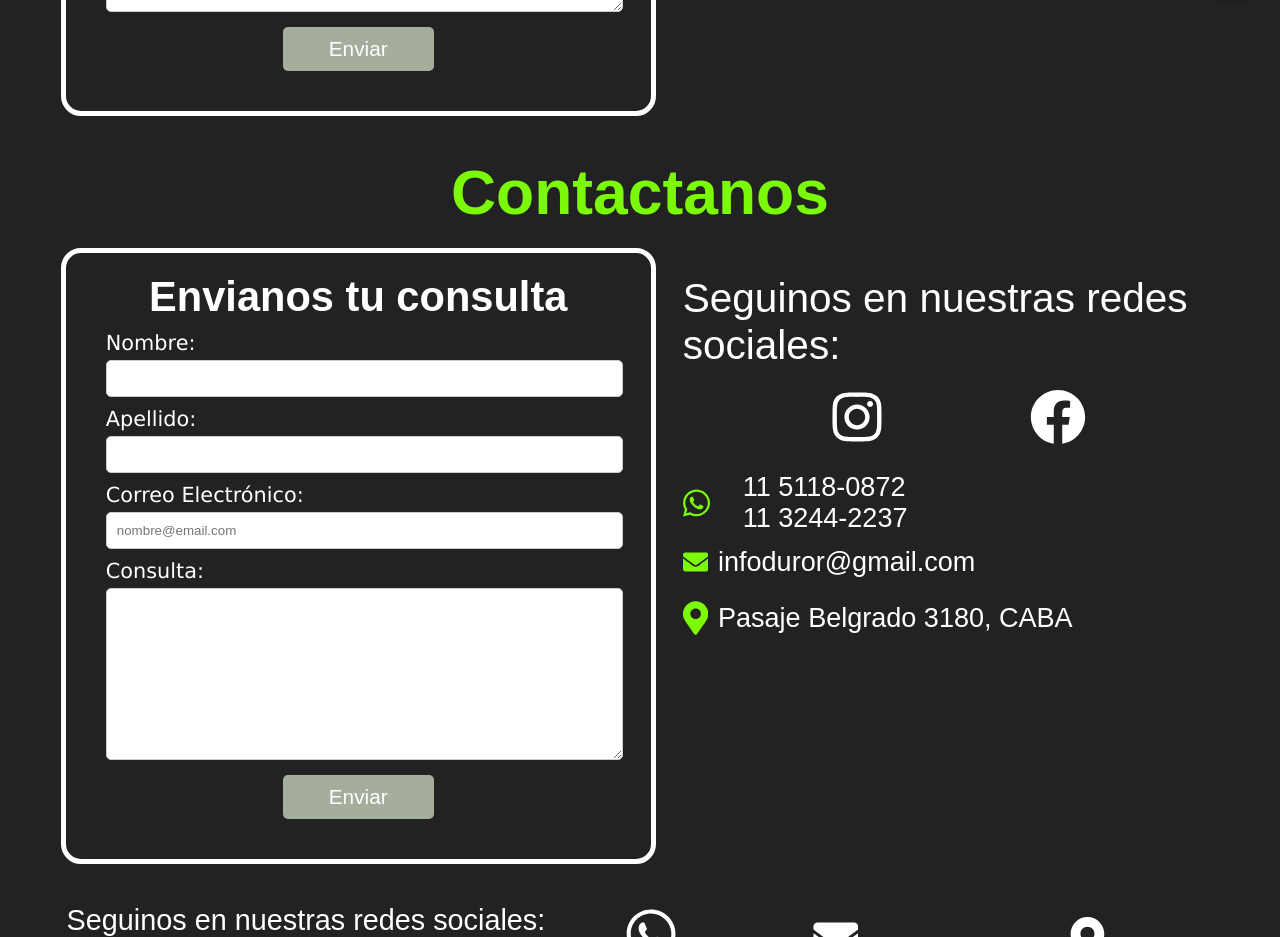
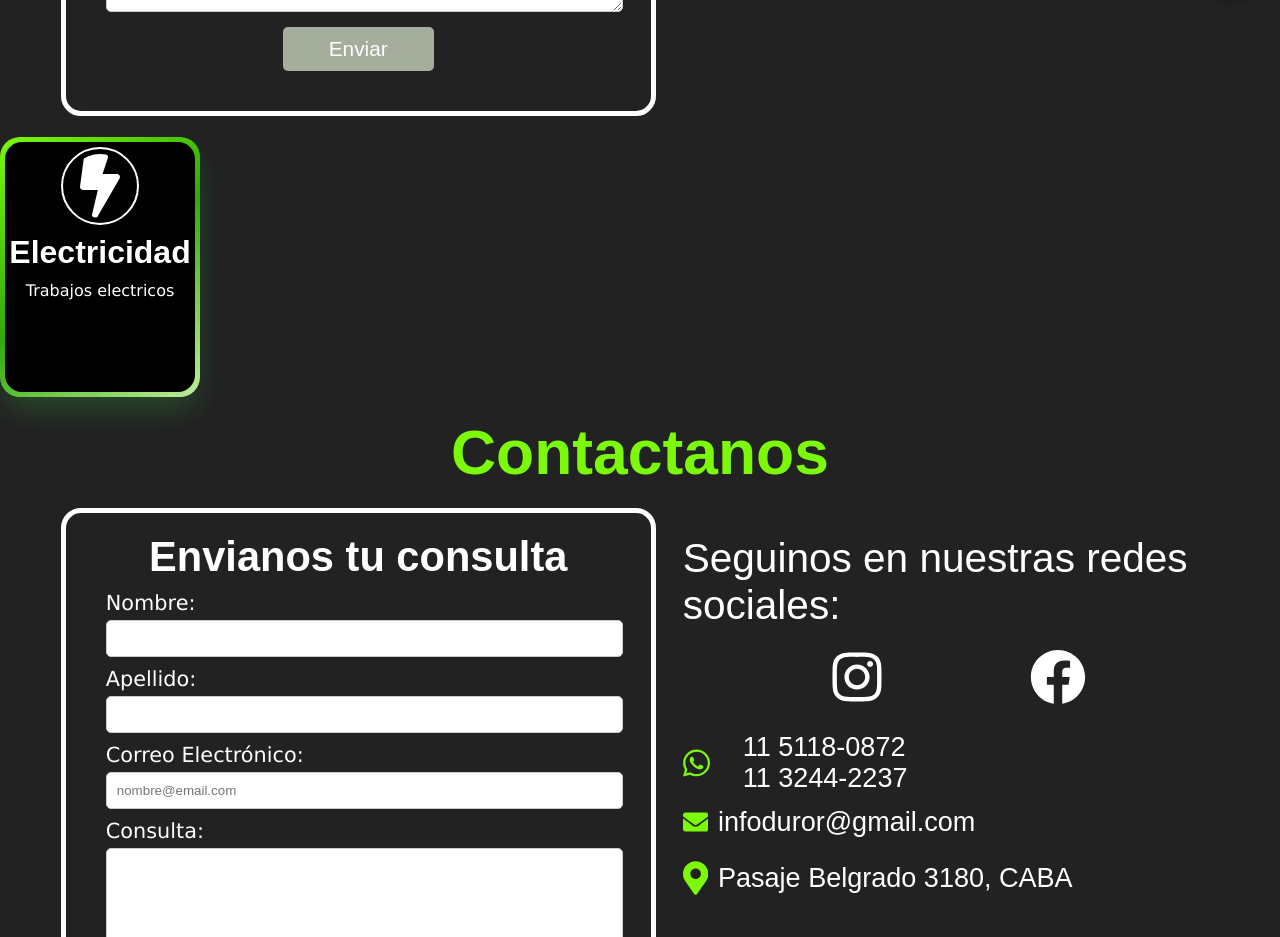
Before and after one commit to julieta2709/DurorGroup, a React (Vite) app: page /Contact in a window 1280 px wide. Shown: the part 780-1717 px from the top of the page. Built offline with nearby package versions, Linux system fonts and the light colour scheme; a web font is replaced by a local one.

Commit message:
services card

```diff
--- a/src/App.jsx
+++ b/src/App.jsx
@@ -21,8 +21,9 @@ function App() {
           <Route path={"/Clients"} element={<Clients />} />
           <Route path={"/Contact"} element={<Contact />} />
         </Routes>
-        <Contact/>
-        <WhatsappButton/>
+        <Services />
+        <Contact />
+        <WhatsappButton />
         <Footer />
       </BrowserRouter>
     </div>
--- /dev/null
+++ b/src/Components/CardServices.jsx
@@ -0,0 +1,76 @@
+import React from "react";
+import {
+  FaBolt,
+  FaBuilding,
+  FaBusinessTime,
+  FaCarBattery,
+  FaChargingStation,
+  FaFaucet,
+  FaHammer,
+  FaPaintRoller,
+  FaPeopleCarry,
+  FaPlug,
+  FaSnowplow,
+  FaToolbox,
+  FaWrench,
+} from "react-icons/fa";
+import { GiBroom, GiBoxUnpacking, GiHandTruck } from "react-icons/gi";
+import { TbAirConditioning } from "react-icons/tb";
+
+const CardServices = ({ title, iconType, description }) => {
+  let icon;
+  switch (iconType) {
+    case "bolt":
+      icon = <FaBolt className="Card-Icon" />;
+      break;
+    case "building":
+      icon = <FaBuilding className="Card-Icon" />;
+      break;
+    case "businessTime":
+      icon = <FaBusinessTime className="Card-Icon" />;
+      break;
+    case "carBattery":
+      icon = <FaCarBattery className="Card-Icon" />;
+      break;
+    case "chargingStation":
+      icon = <FaChargingStation className="Card-Icon" />;
+      break;
+      case "Faucet":
+      icon = <FaFaucet className="Card-Icon" />;
+      break;
+      case "Hammer":
+      icon = <FaHammer className="Card-Icon" />;
+      break;
+      case "PaintRoller":
+      icon = <FaPaintRoller className="Card-Icon" />;
+      break;
+      case "PeopleCarry":
+      icon = <FaPeopleCarry className="Card-Icon" />;
+      break;
+      case "Plug":
+      icon = <FaPlug className="Card-Icon" />;
+      break;
+      case "Snowplow":
+      icon = <FaSnowplow className="Card-Icon" />;
+      break;
+      case "Toolbox":
+      icon = <FaToolbox className="Card-Icon" />;
+      break;
+      case "Wrench":
+      icon = <FaWrench className="Card-Icon" />;
+      break;
+    default:
+      icon = null;
+  }
+  return (
+    <div className="Card-container">
+      <div className="Card-content">
+        {icon && <div>{icon}</div>}
+        <h3 className="Card-title">{title}</h3>
+        <p className="Card-description">{description}</p>
+      </div>
+    </div>
+  )
+};
+
+export default CardServices;
--- a/src/Pages/Services.jsx
+++ b/src/Pages/Services.jsx
@@ -1,7 +1,12 @@
 import React from "react";
+import CardServices from "../Components/CardServices";
 const Services = () => {
     return (
-        <h1>Servicios</h1>
+        <CardServices
+        title="Electricidad"
+        iconType="bolt"
+        description="Trabajos electricos"
+        />
     )
 }
 export default Services;
```
